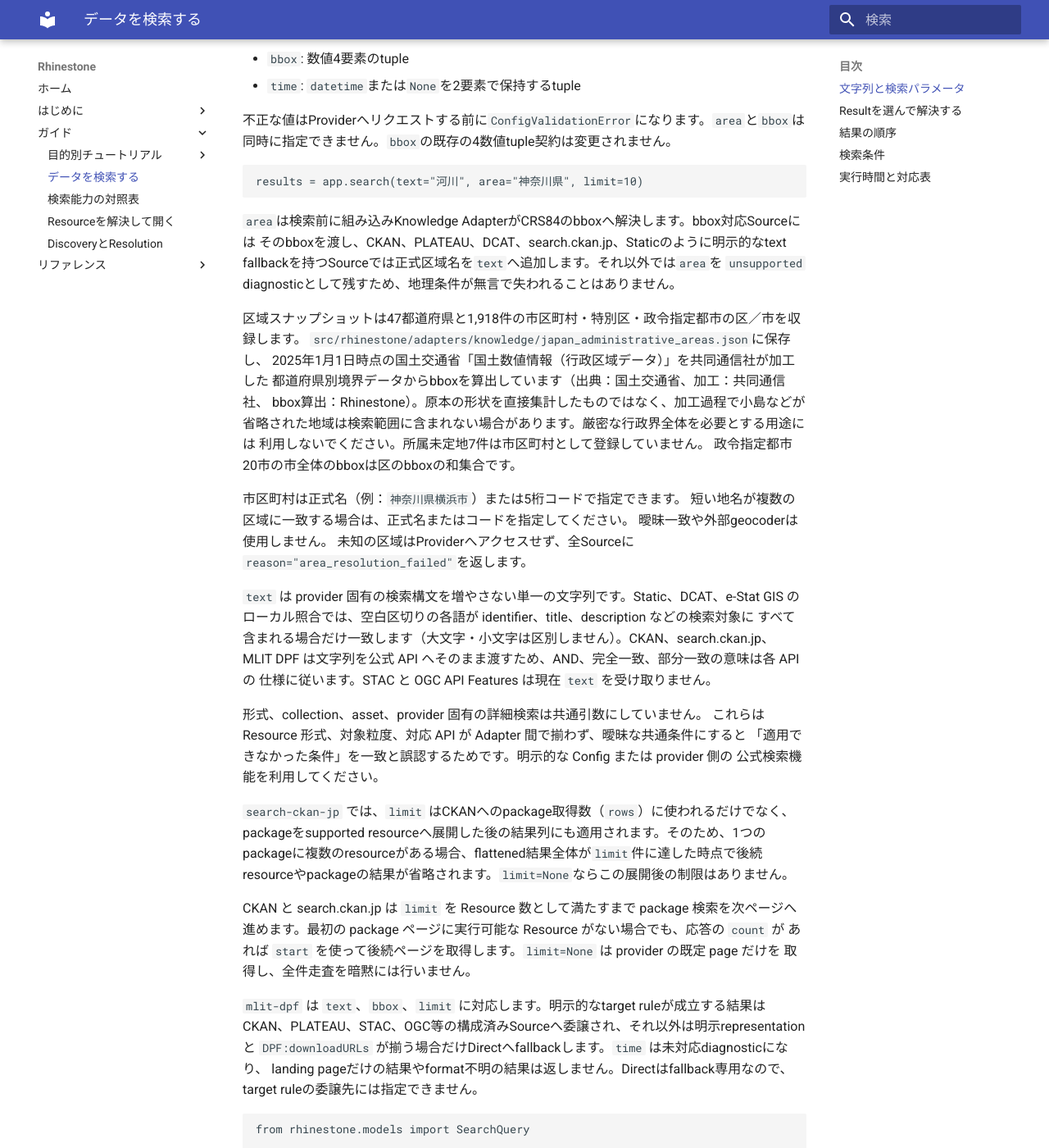
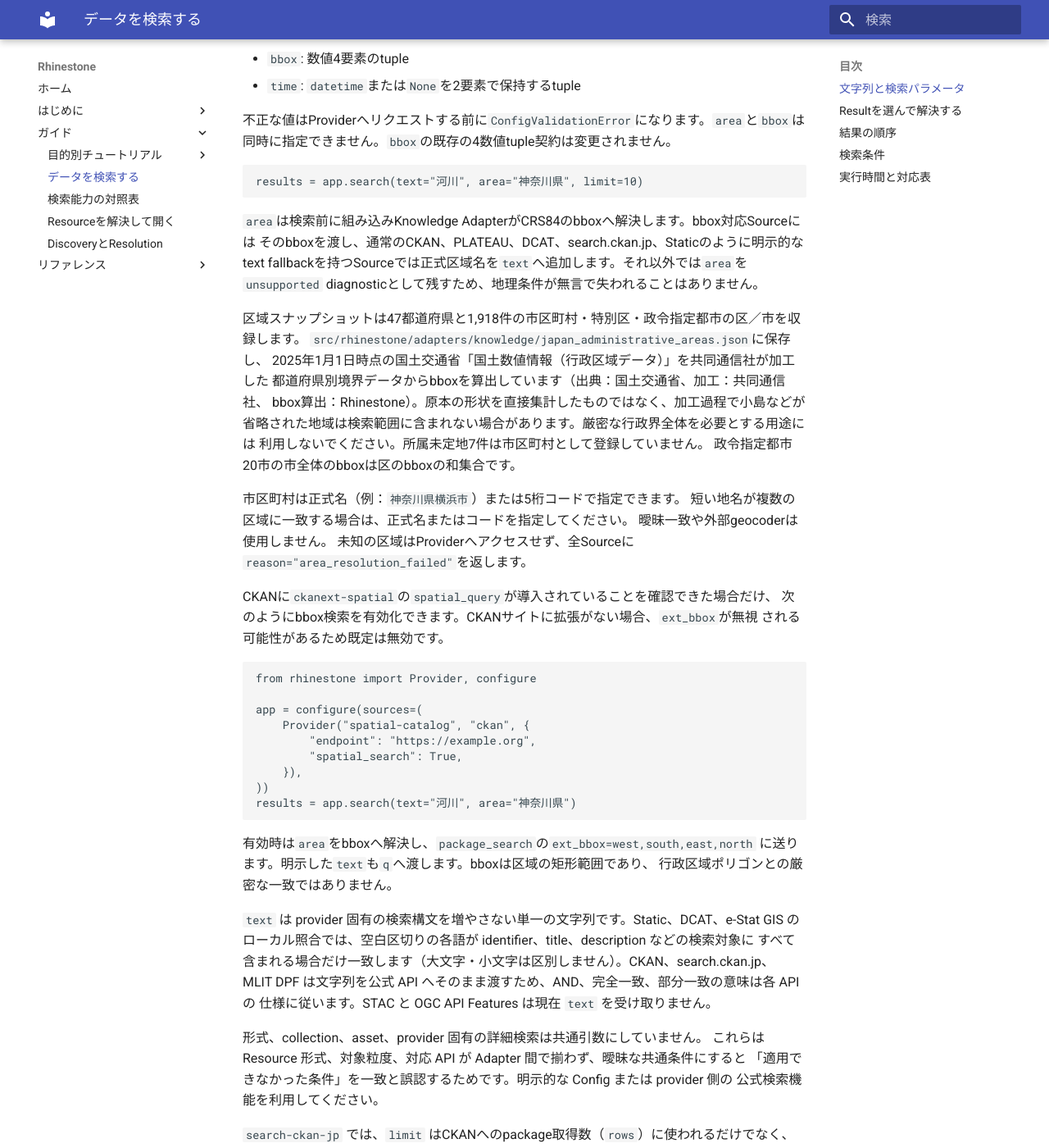
Before and after one commit to u-kitazawa/rhinestone, an MkDocs documentation site: the page built from docs/search.md, in a window 1280 px wide and 1400 px high, scrolled down 487 px. Shown: the whole window at 82% size. Built offline with MkDocs 1.6.1 and Material for MkDocs 9.7.7, drawn with Linux system fonts in a browser that asks for light colours.

Commit message:
Explain CKAN spatial opt-in and limitations

````diff
--- a/docs/search.md
+++ b/docs/search.md
@@ -24,7 +24,7 @@
 ```
 
 `area`は検索前に組み込みKnowledge AdapterがCRS84のbboxへ解決します。bbox対応Sourceには
-そのbboxを渡し、CKAN、PLATEAU、DCAT、search.ckan.jp、Staticのように明示的なtext
+そのbboxを渡し、通常のCKAN、PLATEAU、DCAT、search.ckan.jp、Staticのように明示的なtext
 fallbackを持つSourceでは正式区域名を`text`へ追加します。それ以外では`area`を
 `unsupported` diagnosticとして残すため、地理条件が無言で失われることはありません。
 
@@ -42,6 +42,26 @@
 曖昧一致や外部geocoderは使用しません。
 未知の区域はProviderへアクセスせず、全Sourceに
 `reason="area_resolution_failed"`を返します。
+
+CKANに`ckanext-spatial`の`spatial_query`が導入されていることを確認できた場合だけ、
+次のようにbbox検索を有効化できます。CKANサイトに拡張がない場合、`ext_bbox`が無視
+される可能性があるため既定は無効です。
+
+```python
+from rhinestone import Provider, configure
+
+app = configure(sources=(
+    Provider("spatial-catalog", "ckan", {
+        "endpoint": "https://example.org",
+        "spatial_search": True,
+    }),
+))
+results = app.search(text="河川", area="神奈川県")
+```
+
+有効時は`area`をbboxへ解決し、`package_search`の`ext_bbox=west,south,east,north`
+に送ります。明示した`text`も`q`へ渡します。bboxは区域の矩形範囲であり、
+行政区域ポリゴンとの厳密な一致ではありません。
 
 `text` は provider 固有の検索構文を増やさない単一の文字列です。Static、DCAT、e-Stat GIS
 のローカル照合では、空白区切りの各語が identifier、title、description などの検索対象に
````
